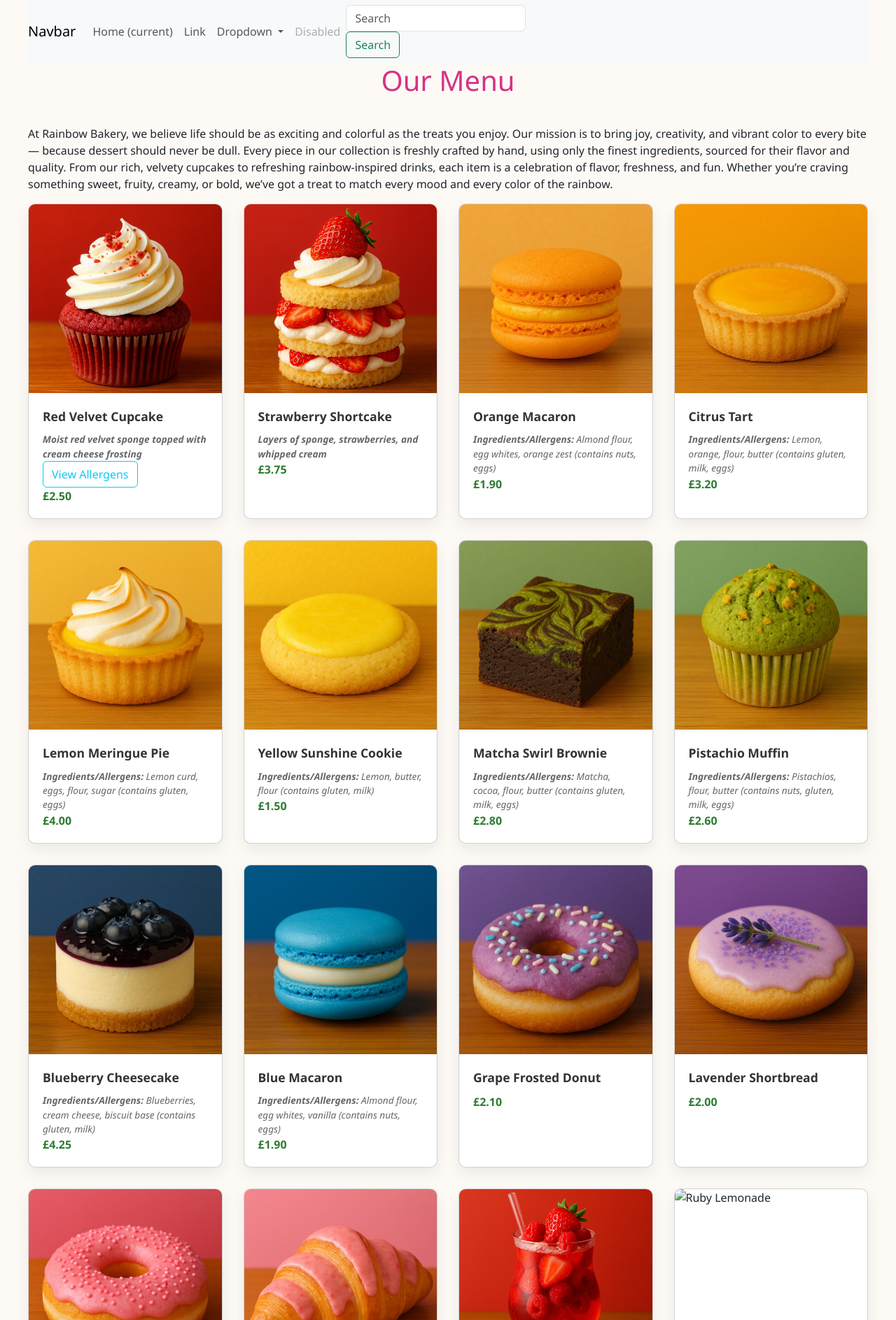
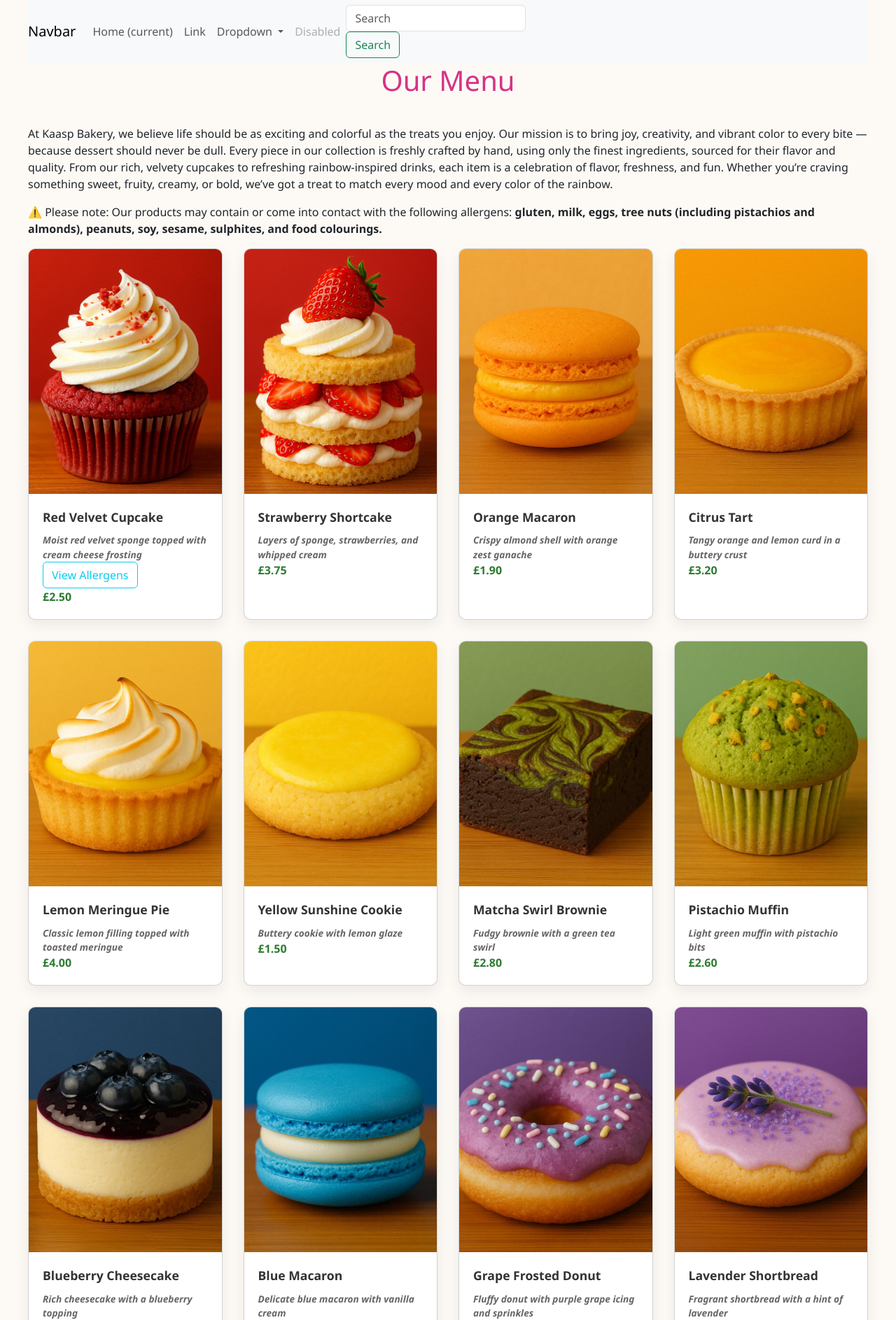
Before and after one commit to aimanaa6/final_project, a Flask app: page /menu in a window 1280 px wide. Shown: the part 41-1928 px from the top of the page at 70% size. Run offline with Flask 3, Linux system fonts and the light colour scheme; some libraries are stand-ins or nearby versions.

Commit message:
EDIT: added images to image folder for all menu items EDIT: added all descriptions and amended card layout in css

```diff
--- a/static/main_styles.css
+++ b/static/main_styles.css
@@ -33,7 +33,7 @@ h1 {
 
 .card img {
   width: 100%;
-  height: 270px;
+  height: 350px;
   object-fit: cover;
 }
 
--- a/templates/menu.html
+++ b/templates/menu.html
@@ -1,13 +1,13 @@
 {% extends "layout.html" %}
 {% block content %}
 <h1>Our Menu</h1>
-<p>At Rainbow Bakery, we believe life should be as exciting and colorful as the treats you enjoy.
+<p>At Kaasp Bakery, we believe life should be as exciting and colorful as the treats you enjoy.
     Our mission is to bring joy, creativity, and vibrant color to every bite — because dessert should never be dull. Every piece in our collection is freshly crafted by hand, using only the finest ingredients, sourced for their flavor and quality.
     From our rich, velvety cupcakes to refreshing rainbow-inspired drinks, each item is a celebration of flavor, freshness, and fun.
     Whether you’re craving something sweet, fruity, creamy, or bold, we’ve got a treat to match every mood and every color of the rainbow.</p>
+<p>⚠️ Please note: Our products may contain or come into contact with the following allergens: <strong>gluten, milk, eggs, tree nuts (including pistachios and almonds), peanuts, soy, sesame, sulphites, and food colourings.</strong></p>
 
 <div class="menu-grid">
-
 <div class="modal fade" id="redVelvetModal" tabindex="-1" aria-labelledby="redVelvetModalLabel" aria-hidden="true">
   <div class="modal-dialog">
     <div class="modal-content">
@@ -41,7 +41,7 @@
 
     <div class="card">
         <img src="{{ url_for('static', filename='images/strawberry_shortcake.jpg') }}" alt="Strawberry Shortcake">
-        <div class="card-content">
+        <div class="card-content" data-category="cupcake">
             <div class="item-name">Strawberry Shortcake</div>
             <div class="description"><strong>Layers of sponge, strawberries, and whipped cream</strong></div>
             <div class="price">£3.75</div>
@@ -52,7 +52,7 @@
         <img src="{{ url_for('static', filename='images/orange_macaron.jpg') }}" alt="Orange Macaron">
         <div class="card-content">
             <div class="item-name">Orange Macaron</div>
-            <div class="allergens"><strong>Ingredients/Allergens:</strong> Almond flour, egg whites, orange zest (contains nuts, eggs)</div>
+            <div class="description"><strong>Crispy almond shell with orange zest ganache</strong></div>
             <div class="price">£1.90</div>
         </div>
     </div>
@@ -61,7 +61,7 @@
         <img src="{{ url_for('static', filename='images/citrus_tart.jpg') }}" alt="Citrus Tart">
         <div class="card-content">
             <div class="item-name">Citrus Tart</div>
-            <div class="allergens"><strong>Ingredients/Allergens:</strong> Lemon, orange, flour, butter (contains gluten, milk, eggs)</div>
+            <div class="description"><strong>Tangy orange and lemon curd in a buttery crust</strong></div>
             <div class="price">£3.20</div>
         </div>
     </div>
@@ -70,7 +70,7 @@
         <img src="{{ url_for('static', filename='images/lemon_meringue_pi.jpg') }}" alt="Lemon Meringue Pie">
         <div class="card-content">
             <div class="item-name">Lemon Meringue Pie</div>
-            <div class="allergens"><strong>Ingredients/Allergens:</strong> Lemon curd, eggs, flour, sugar (contains gluten, eggs)</div>
+            <div class="description"><strong>Classic lemon filling topped with toasted meringue</strong></div>
             <div class="price">£4.00</div>
         </div>
     </div>
@@ -79,7 +79,7 @@
         <img src="{{ url_for('static', filename='images/yellow_sunshine_cookie.jpg') }}" alt="Yellow Sunshine Cookie">
         <div class="card-content">
             <div class="item-name">Yellow Sunshine Cookie</div>
-            <div class="allergens"><strong>Ingredients/Allergens:</strong> Lemon, butter, flour (contains gluten, milk)</div>
+            <div class="description"><strong>Buttery cookie with lemon glaze</strong></div>
             <div class="price">£1.50</div>
         </div>
     </div>
@@ -88,7 +88,7 @@
         <img src="{{ url_for('static', filename='images/matcha_swirl_brownie.jpg') }}" alt="Matcha Swirl Brownie">
         <div class="card-content">
             <div class="item-name">Matcha Swirl Brownie</div>
-            <div class="allergens"><strong>Ingredients/Allergens:</strong> Matcha, cocoa, flour, butter (contains gluten, milk, eggs)</div>
+            <div class="description"><strong>Fudgy brownie with a green tea swirl</strong></div>
             <div class="price">£2.80</div>
         </div>
     </div>
@@ -97,7 +97,7 @@
         <img src="{{ url_for('static', filename='images/pistachio_muffin.jpg') }}" alt="Pistachio Muffin">
         <div class="card-content">
             <div class="item-name">Pistachio Muffin</div>
-            <div class="allergens"><strong>Ingredients/Allergens:</strong> Pistachios, flour, butter (contains nuts, gluten, milk, eggs)</div>
+            <div class="description"><strong>Light green muffin with pistachio bits</strong></div>
             <div class="price">£2.60</div>
         </div>
     </div>
@@ -106,7 +106,7 @@
         <img src="{{ url_for('static', filename='images/blueberry_cheesecake.jpg') }}" alt="Blueberry Cheesecake">
         <div class="card-content">
             <div class="item-name">Blueberry Cheesecake</div>
-            <div class="allergens"><strong>Ingredients/Allergens:</strong> Blueberries, cream cheese, biscuit base (contains gluten, milk)</div>
+            <div class="description"><strong>Rich cheesecake with a blueberry topping</strong></div>
             <div class="price">£4.25</div>
         </div>
     </div>
@@ -115,7 +115,7 @@
         <img src="{{ url_for('static', filename='images/blue_macaron.jpg') }}" alt="Blue Macaron">
         <div class="card-content">
             <div class="item-name">Blue Macaron</div>
-            <div class="allergens"><strong>Ingredients/Allergens:</strong> Almond flour, egg whites, vanilla (contains nuts, eggs)</div>
+            <div class="description"><strong>Delicate blue macaron with vanilla cream</strong></div>
             <div class="price">£1.90</div>
         </div>
     </div>
@@ -124,6 +124,7 @@
         <img src="{{ url_for('static', filename='images/grape_frosted_doughnut.jpg') }}" alt="Grape Frosted Donut">
         <div class="card-content">
             <div class="item-name">Grape Frosted Donut</div>
+            <div class="description"><strong>Fluffy donut with purple grape icing and sprinkles</strong></div>
             <div class="price">£2.10</div>
         </div>
     </div>
@@ -132,14 +133,16 @@
         <img src="{{ url_for('static', filename='images/lavender_shortbread.jpg') }}" alt="Lavender Shortbread">
         <div class="card-content">
             <div class="item-name">Lavender Shortbread</div>
+            <div class="description"><strong>Fragrant shortbread with a hint of lavender</strong></div>
             <div class="price">£2.00</div>
         </div>
     </div>
 
     <div class="card">
-        <img src="{{ url_for('static', filename='images/strawberry-glazed_doughnut.jpg') }}" alt="Pink Strawberry Doughnut">
+        <img src="{{ url_for('static', filename='images/strawberry-glazed_doughnut.jpg') }}" alt="Pink Strawberry Donut">
         <div class="card-content">
             <div class="item-name">Pink Strawberry Donut</div>
+            <div class="description"><strong>Soft yeast donut with strawberry glaze and pink sprinkles</strong></div>
             <div class="price">£2.20</div>
         </div>
     </div>
@@ -148,6 +151,7 @@
         <img src="{{ url_for('static', filename='images/pink_croissant.jpg') }}" alt="Pink Croissant">
         <div class="card-content">
             <div class="item-name">Pink Croissant</div>
+            <div class="description"><strong>Flaky, buttery croissant with a delicate strawberry glaze</strong></div>
             <div class="price">£2.80</div>
         </div>
     </div>
@@ -156,113 +160,126 @@
         <img src="{{ url_for('static', filename='images/red_berry_fizz.jpg') }}" alt="Red Berry Fizz">
         <div class="card-content">
             <div class="item-name">Red Berry Fizz</div>
+            <div class="description"><strong>Sparkling soda infused with strawberries and raspberries</strong></div>
             <div class="price">£2.80</div>
         </div>
     </div>
 
     <div class="card">
-        <img src="https://via.placeholder.com/300x180" alt="Ruby Lemonade">
+        <img src="{{ url_for('static', filename='images/ruby_lemonade.jpg') }}" alt="Ruby Lemonade">
         <div class="card-content">
             <div class="item-name">Ruby Lemonade</div>
+            <div class="description"><strong>Tart homemade lemonade with a red berry twist</strong></div>
             <div class="price">£2.50</div>
         </div>
     </div>
 
     <div class="card">
-        <img src="https://via.placeholder.com/300x180" alt="Orange Cream Soda">
+        <img src="{{ url_for('static', filename='images/orange_cream_soda.jpg') }}" alt="Orange Cream Soda">
         <div class="card-content">
             <div class="item-name">Orange Cream Soda</div>
+            <div class="description"><strong>Creamy orange soda topped with vanilla foam</strong></div>
             <div class="price">£2.70</div>
         </div>
     </div>
 
     <div class="card">
-        <img src="https://via.placeholder.com/300x180" alt="Peach Iced Tea">
+        <img src="{{ url_for('static', filename='images/peach_iced_tea.jpg') }}" alt="Peach Iced Tea">
         <div class="card-content">
             <div class="item-name">Peach Iced Tea</div>
+            <div class="description"><strong>Refreshing iced tea with juicy peach flavor</strong></div>
             <div class="price">£2.40</div>
         </div>
     </div>
 
     <div class="card">
-        <img src="https://via.placeholder.com/300x180" alt="Golden Chai Latte">
+        <img src="{{ url_for('static', filename='images/golden_chai_latte.jpg') }}" alt="Golden Chai Latte">
         <div class="card-content">
             <div class="item-name">Golden Chai Latte</div>
+            <div class="description"><strong>Spiced chai with turmeric and steamed milk</strong></div>
             <div class="price">£3.10</div>
         </div>
     </div>
 
     <div class="card">
-        <img src="https://via.placeholder.com/300x180" alt="Honey Lemon Cooler">
+        <img src="{{ url_for('static', filename='images/honey_lemon_cooler.jpg') }}" alt="Honey Lemon Cooler">
         <div class="card-content">
             <div class="item-name">Honey Lemon Cooler</div>
+            <div class="description"><strong>Cold lemon drink sweetened with wildflower honey</strong></div>
             <div class="price">£2.60</div>
         </div>
     </div>
 
     <div class="card">
-        <img src="https://via.placeholder.com/300x180" alt="Green Apple Sparkler">
+        <img src="{{ url_for('static', filename='images/green_apple_sparkler.jpg') }}" alt="Green Apple Sparkler">
         <div class="card-content">
             <div class="item-name">Green Apple Sparkler</div>
+            <div class="description"><strong>Fizzy drink with crisp green apple flavor</strong></div>
             <div class="price">£2.80</div>
         </div>
     </div>
 
     <div class="card">
-        <img src="https://via.placeholder.com/300x180" alt="Matcha Latte">
+        <img src="{{ url_for('static', filename='images/matcha_latte.jpg') }}" alt="Matcha Latte">
         <div class="card-content">
             <div class="item-name">Matcha Latte</div>
+            <div class="description"><strong>Creamy Japanese green tea latte</strong></div>
             <div class="price">£3.50</div>
         </div>
     </div>
 
     <div class="card">
-        <img src="https://via.placeholder.com/300x180" alt="Blueberry Iced Tea">
+        <img src="{{ url_for('static', filename='images/blueberry_iced_tea.jpg') }}" alt="Blueberry Iced Tea">
         <div class="card-content">
             <div class="item-name">Blueberry Iced Tea</div>
+            <div class="description"><strong>Cold brewed tea with blueberry infusion</strong></div>
             <div class="price">£2.70</div>
         </div>
     </div>
 
     <div class="card">
-        <img src="https://via.placeholder.com/300x180" alt="Blue Lemonade">
+        <img src="{{ url_for('static', filename='images/blue_lemonade.jpg') }}" alt="Blue Lemonade">
         <div class="card-content">
             <div class="item-name">Blue Lemonade</div>
+            <div class="description"><strong>Sweet and tangy lemonade with a splash of blue curacao (non-alcoholic)</strong></div>
             <div class="price">£2.90</div>
         </div>
     </div>
 
     <div class="card">
-        <img src="https://via.placeholder.com/300x180" alt="Purple Grape Soda">
+        <img src="{{ url_for('static', filename='images/purple_grape_soda.jpg') }}" alt="Purple Grape Soda">
         <div class="card-content">
             <div class="item-name">Purple Grape Soda</div>
+            <div class="description"><strong>Classic grape soda with natural grape essence</strong></div>
             <div class="price">£2.40</div>
         </div>
     </div>
 
     <div class="card">
-        <img src="https://via.placeholder.com/300x180" alt="Lavender Milk Tea">
+        <img src="{{ url_for('static', filename='images/lavender_milk_tea.jpg') }}" alt="Lavender Milk Tea">
         <div class="card-content">
             <div class="item-name">Lavender Milk Tea</div>
+            <div class="description"><strong>Floral milk tea with tapioca pearls</strong></div>
             <div class="price">£3.00</div>
         </div>
     </div>
 
     <div class="card">
-        <img src="https://via.placeholder.com/300x180" alt="Pink Lemonade">
+        <img src="{{ url_for('static', filename='images/pink_lemonade.jpg') }}" alt="Pink Lemonade">
         <div class="card-content">
             <div class="item-name">Pink Lemonade</div>
+            <div class="description"><strong>Sweet lemonade with a hint of raspberry and lemon</strong></div>
             <div class="price">£2.50</div>
         </div>
     </div>
 
     <div class="card">
-        <img src="https://via.placeholder.com/300x180" alt="Strawberry Milkshake">
+        <img src="{{ url_for('static', filename='images/strawberry_milkshake.jpg') }}" alt="Strawberry Milkshake">
         <div class="card-content">
             <div class="item-name">Strawberry Milkshake</div>
+            <div class="description"><strong>Creamy milkshake blended with real strawberries</strong></div>
             <div class="price">£3.30</div>
-        </div>
     </div>
-
+   </div>
 </div>
 {% endblock %}
```
Also changed, not shown: static/images/blue_lemonade.jpg (added), static/images/blueberry_iced_tea.jpg (added), static/images/golden_chai_latte.jpg (added), static/images/green_apple_sparkler.jpg (added), static/images/honey_lemon_cooler.jpg (added), static/images/lavender_milk_tea.jpg (added), static/images/matcha_latte.jpg (added), static/images/orange_cream_soda.jpg (added), static/images/peach_iced_tea.jpg (added), static/images/pink_lemonade.jpg (added), static/images/purple_grape_soda.jpg (added), static/images/ruby_lemonade.jpg (added), static/images/strawberry_milkshake.jpg (added).
